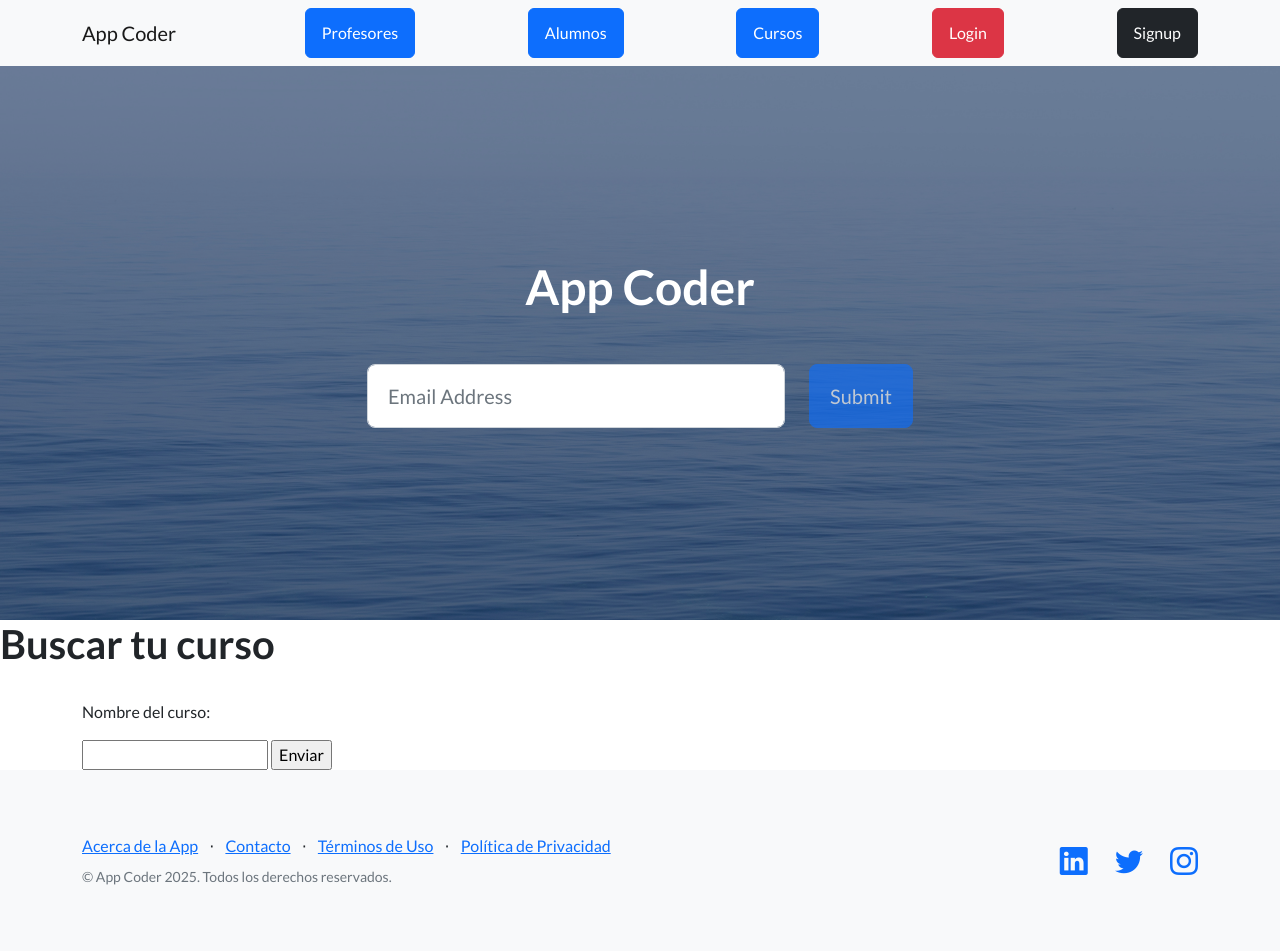
After one commit to vanerm/CursoPython, a Django app: page /AppCoder/buscar_curso/ in a window 1280 px wide. The commit adds this page. Run offline with Django 5.2, Linux system fonts and the light colour scheme; some libraries are stand-ins or nearby versions.

Commit message:
Add course search functionality with form and view to filter courses by name

```diff
--- /dev/null
+++ b/AppCoder/template/buscar_curso.html
@@ -0,0 +1,12 @@
+{% extends "padre.html" %}
+{% load static %}
+{% block contenido %}
+    <h1>Buscar tu curso</h1>
+    <br>
+    <form method="POST" action="{% url 'buscar' %}" class="container">
+        {% csrf_token %}
+        <p>Nombre del curso:</p>
+        <input type="text" name="nombre" required>
+        <input type="submit" value="Enviar">
+    </form>
+{% endblock %}
--- a/AppCoder/template/cursos.html
+++ b/AppCoder/template/cursos.html
@@ -19,5 +19,6 @@
         </tr>
         {% endfor %}
     </table>
+    <a href ="{% url 'curso_formulario' %}" class="btn btn-primary">Nuevo Curso</a>
 </main>
 {% endblock %}
--- a/AppCoder/template/formulario.html
+++ b/AppCoder/template/formulario.html
@@ -12,5 +12,4 @@
         <input type="submit" value="Agregar curso">
     </form>
 
-
 {% endblock %}
--- a/AppCoder/urls.py
+++ b/AppCoder/urls.py
@@ -11,5 +11,7 @@ urlpatterns = [
     path('alumnos/', views.alumnos, name='alumnos'),
     path('login/', views.inicio, name='login'),
     path('signup/', views.inicio, name='signup'),
-    path('contacto/', views.contacto, name='contacto')
+    path('contacto/', views.contacto, name='contacto'),
+    path('buscar_curso/', views.buscar_curso, name='buscar_curso'),
+    path('buscar', views.buscar, name='buscar')
 ]
--- a/AppCoder/views.py
+++ b/AppCoder/views.py
@@ -43,3 +43,13 @@ def curso_formulario(request):
     else:
        mi_formulario = Curso_formulario()
     return render( request , "formulario.html", {"formulario": mi_formulario})
+
+def buscar_curso(request):
+    return render(request, "buscar_curso.html")
+
+def buscar(request):
+    if request.POST["nombre"]:
+        cursos = Curso.objects.filter(nombre__icontains=request.POST["nombre"])
+        return render(request, "resultado_busqueda.html", {"cursos":cursos})
+    else:
+        return HttpResponse("No se ha encontrado nada")
```
Also changed, not shown: AppCoder/template/resultado_busqueda.html (added, +15 -0 lines), db.sqlite3.
